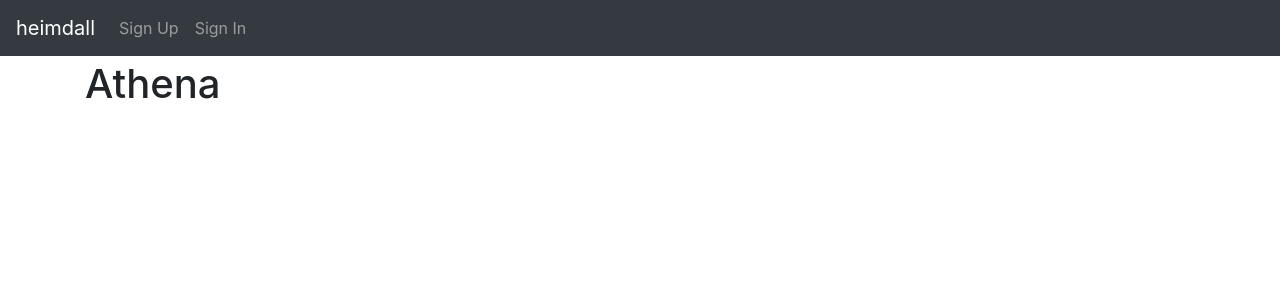
After one commit to avdhari/heimdall, a Django app: page /athena/ in a window 1280 px wide. The commit adds this page. Shown: the top 300 px of the page. Run offline with Django 3.2, Linux system fonts and the light colour scheme; some libraries are stand-ins or nearby versions.

Commit message:
Athena templates init

```diff
--- a/config/urls.py
+++ b/config/urls.py
@@ -18,6 +18,8 @@ urlpatterns = [
     # User management
     path("users/", include("heimdall.users.urls", namespace="users")),
     path("accounts/", include("allauth.urls")),
+    path("athena/", include("heimdall.athena.urls")),
+
     # Your stuff: custom urls includes go here
 ] + static(settings.MEDIA_URL, document_root=settings.MEDIA_ROOT)
 
--- a/heimdall/athena/urls.py
+++ b/heimdall/athena/urls.py
@@ -0,0 +1,7 @@
+from django.urls import path
+from heimdall.athena.views import home_view
+
+
+urlpatterns = [
+    path("", home_view, name="scraper-home"),
+]
--- a/heimdall/athena/views.py
+++ b/heimdall/athena/views.py
@@ -1,3 +1,6 @@
 from django.shortcuts import render
 
-# Create your views here.
+
+def home_view(request):
+
+    return render(request, 'athena/home.html')
--- /dev/null
+++ b/heimdall/templates/athena/home.html
@@ -0,0 +1,10 @@
+{% extends "base.html" %}
+{% load static %}
+
+{% block title %} | athena {% endblock title %}
+
+{% block content %}
+
+<h1>Athena</h1>
+
+{% endblock content %}
--- a/heimdall/templates/base.html
+++ b/heimdall/templates/base.html
@@ -4,7 +4,7 @@
   <head>
     <meta charset="utf-8">
     <meta http-equiv="x-ua-compatible" content="ie=edge">
-    <title>{% block title %}heimdall{% endblock title %}</title>
+    <title>heimdall {% block title %} {% endblock title %}</title>
     <meta name="viewport" content="width=device-width, initial-scale=1.0">
     <meta name="description" content="Heimdall - One Stop Business Intelligence Platform">
     <meta name="author" content="Aravind Hari">
@@ -60,7 +60,7 @@
           <ul class="navbar-nav mr-auto">
 
             {% if request.user.is_authenticated %}
-              <li class="nav-item">
+              <li class="nav-item me-auto">
                 {# URL provided by django-allauth/account/urls.py #}
                 <a class="nav-link" href="{% url 'users:detail' request.user.username  %}">{% translate "Profile" %}</a>
               </li>
```
